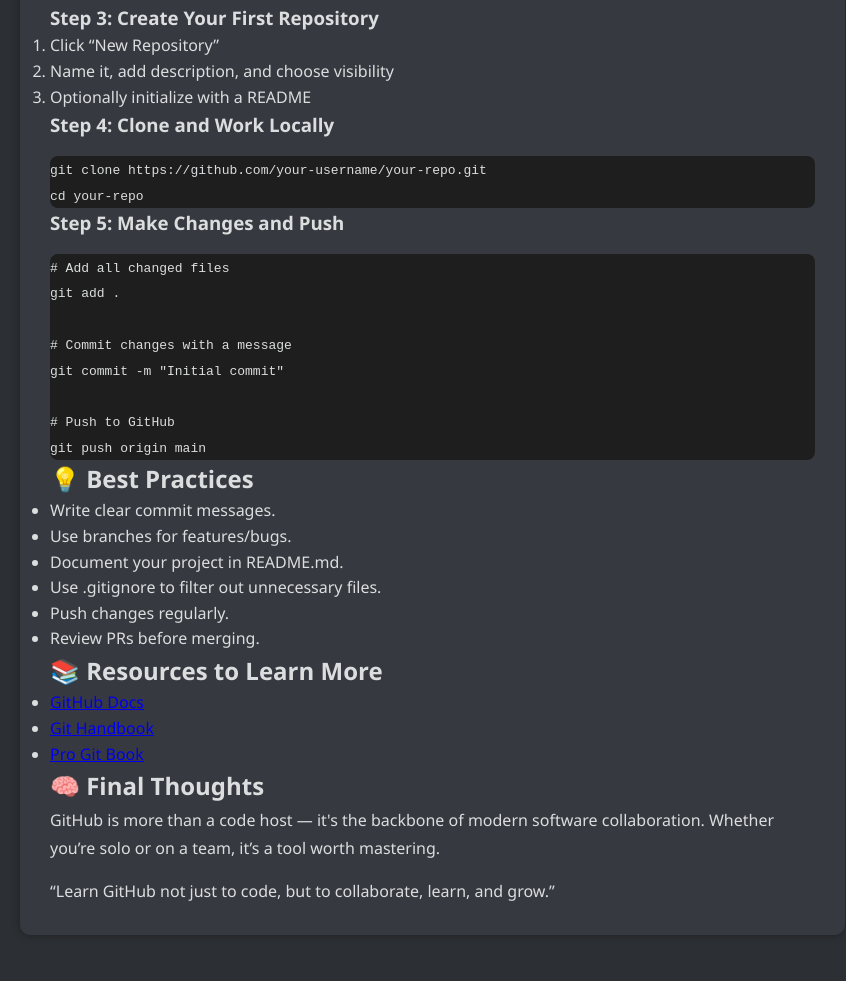
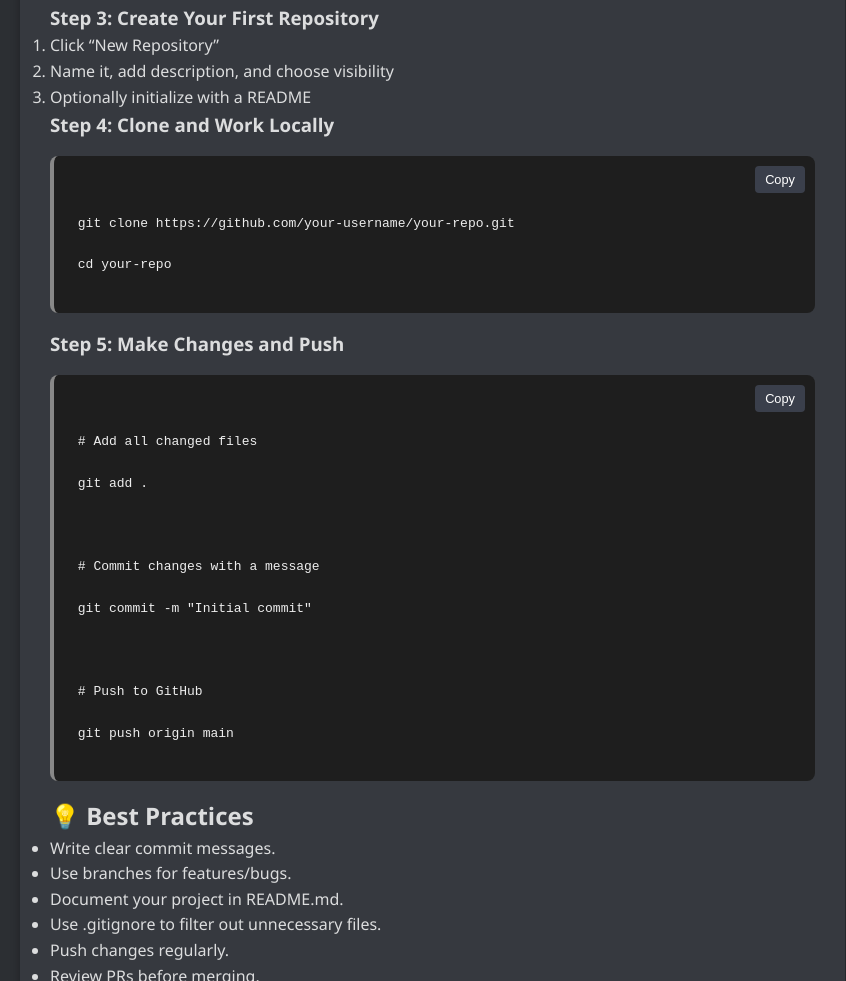
Before and after one commit to gaurav-87565/portfolio-testing, a website: page pages/blogs/githubguide.html in a window 1280 px wide. Shown: the part 1790-2771 px from the top of the page, without its empty margins (40-886 px from the left). Drawn offline with Linux system fonts and the light colour scheme.

Commit message:
blog code snippet look updated

```diff
--- a/css/blogs/githubguide.css
+++ b/css/blogs/githubguide.css
@@ -218,20 +218,50 @@ footer {
   flex-wrap: wrap;
 }
 
-.code-block {
+    .code-container {
       position: relative;
-  margin-top: 1rem;
-  background: #1e1e1e;
+      background-color: #1e1e1e;
+      border-left: 4px solid #888;
       border-radius: 8px;
-  overflow: auto;
+      padding: 1rem;
+      margin: 1rem 0;
+      font-family: 'Courier New', monospace;
+      color: #eee;
+      word-wrap: break-word;
+      overflow-wrap: break-word;
+      white-space: pre-wrap;
     }
 
-.code-block pre {
+    .code-container code {
       white-space: pre-wrap;
       word-break: break-word;
-  padding: 1rem;
-  color: #eee;
-  font-family: 'Courier New', monospace;
-  margin: 0;
-  font-size: 0.9rem;
+      display: block;
+      line-height: 1.6;
     }
+
+    .copy-btn {
+      position: absolute;
+      top: 10px;
+      right: 10px;
+      background: #3a3f4b;
+      color: #fff;
+      border: none;
+      padding: 6px 10px;
+      font-size: 0.8rem;
+      border-radius: 4px;
+      cursor: pointer;
+      transition: background 0.2s;
+    }
+
+    .copy-btn:hover {
+      background: #5865f2;
+    }
+
+    @media (max-width: 600px) {
+      .copy-btn {
+        top: 8px;
+        right: 8px;
+        font-size: 0.7rem;
+        padding: 5px 8px;
+      }
+    }
--- a/js/blogs/githubguide.js
+++ b/js/blogs/githubguide.js
@@ -9,3 +9,15 @@ document.addEventListener("click", (e) => {
         navLinks.classList.remove("active");
     }
 });
+
+    document.querySelectorAll('.copy-btn').forEach(btn => {
+      btn.addEventListener('click', () => {
+        const code = btn.parentElement.querySelector('.code-content').innerText;
+        navigator.clipboard.writeText(code).then(() => {
+          btn.textContent = 'Copied!';
+          setTimeout(() => btn.textContent = 'Copy', 1500);
+        }).catch(() => {
+          btn.textContent = 'Failed!';
+        });
+      });
+    });
--- a/pages/blogs/githubguide.html
+++ b/pages/blogs/githubguide.html
@@ -101,13 +101,15 @@
         </ol>
 
         <h3>Step 4: Clone and Work Locally</h3>
-        <div class="code-block"><code>
+        <div class="code-container"><code>
+          <button class="copy-btn">Copy</button>
  git clone https://github.com/your-username/your-repo.git<br>
  cd your-repo
         </code></div>
 
         <h3>Step 5: Make Changes and Push</h3>
-        <div class="code-block"><code>
+        <div class="code-container"><code>
+          <button class="copy-btn">Copy</button>
  # Add all changed files<br>
  git add .<br><br>
 
```
Lines whose indentation alone changed are shown as unchanged.
